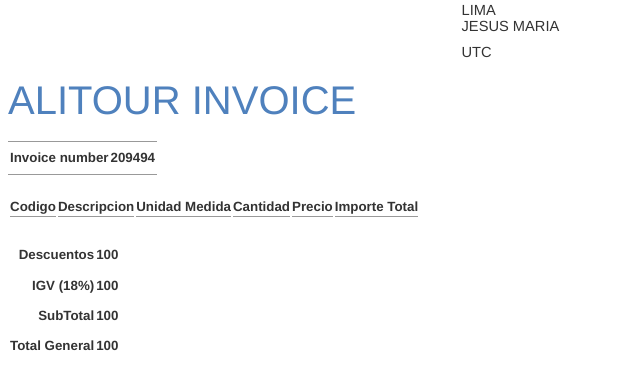
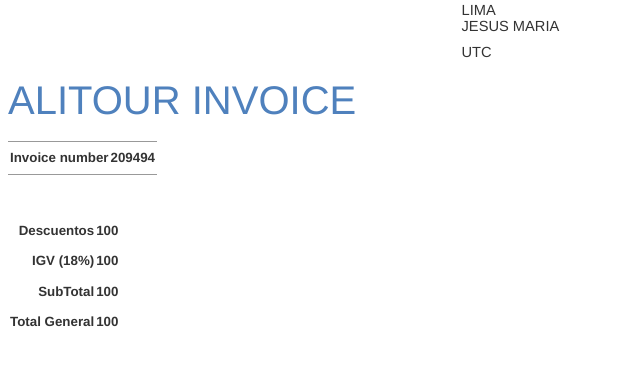
Before and after one commit to jaimemarston/backend, a Django app: a page that uses gestionapp/templates/gestionapp/invoice.html in a window 1280 px wide. Shown: the part 208-598 px from the top of the page, without its empty margins (0-640 px from the left). Run offline with Django 3.2, Linux system fonts and the light colour scheme; lists and menus that the app fills with data are empty.

Commit message:
some fixes in printing

```diff
--- a/gestionapp/templates/gestionapp/invoice.html
+++ b/gestionapp/templates/gestionapp/invoice.html
@@ -75,6 +75,10 @@
 
         .text-right {
             text-align: right;
+        }
+
+        .text-center {
+            text-align: center;
         }
 
         .bottom-10 {
@@ -182,23 +186,17 @@
             <table>
                 <thead>
                 <tr>
-                    <th class="text-left">Codigo</th>
-                    <th class="text-right">Descripcion</th>
-                    <th class="text-right">Unidad Medida</th>
-                    <th class="text-right">Cantidad</th>
-                    <th class="text-right">Precio</th>
-                    <th class="text-right">Importe Total</th>
+                    {% for field in fields %}
+                        <th class="text-left">{{ field }}</th>
+                    {% endfor %}
                 </tr>
                 </thead>
                 <tbody>
-                {% for co in cotizacion %}
+                {% for q in cotizacion %}
                     <tr>
-                        <td class="text-left">{{ co.codigo }}</td>
-                        <td class="text-right">{{ co.descripcion }}</td>
-                        <td class="text-right">{{ co.desunimed }}</td>
-                        <td class="text-right">{{ co.cantidad }}</td>
-                        <td class="text-right">{{ co.precio }}</td>
-                        <td class="text-right">{{ co.imptotal }}</td>
+                        {% for k in fields_db %}
+                            <td class="text-left">{{ q|get_item:k }}</td>
+                        {% endfor %}
                     </tr>
                 {% endfor %}
                 </tbody>
@@ -223,11 +221,11 @@
                 </tr>
             </table>
 
-{#            <h2>Totales</h2>#}
-{##}
-{#            <p class="bottom-20">#}
-{#                Muchas gracias!#}
-{#            </p>#}
+            {#            <h2>Totales</h2>#}
+            {##}
+            {#            <p class="bottom-20">#}
+            {#                Muchas gracias!#}
+            {#            </p>#}
         </div>
     </div>
 {% endblock %}
--- a/gestionapp/urls.py
+++ b/gestionapp/urls.py
@@ -33,6 +33,7 @@ urlpatterns = [
 
 
     url(r'^banco$', views.BancoList.as_view()),
-    url(r'^generate_pdf$', views.GeneratePDF.as_view()),
+    url(r'^generate_pdf$', views.GeneratePDFCotizacionesDetail.as_view()),
+    url(r'^generate_pdf/(?P<pk>\d+)/$', views.GeneratePDFCotizacionesDetail.as_view()),
     url(r'^generate_html$', TemplateView.as_view(template_name="gestionapp/invoice.html"))
 ]
```
Also changed, not shown: gestionapp/views.py (+32 -7 lines), db.sqlite3.
